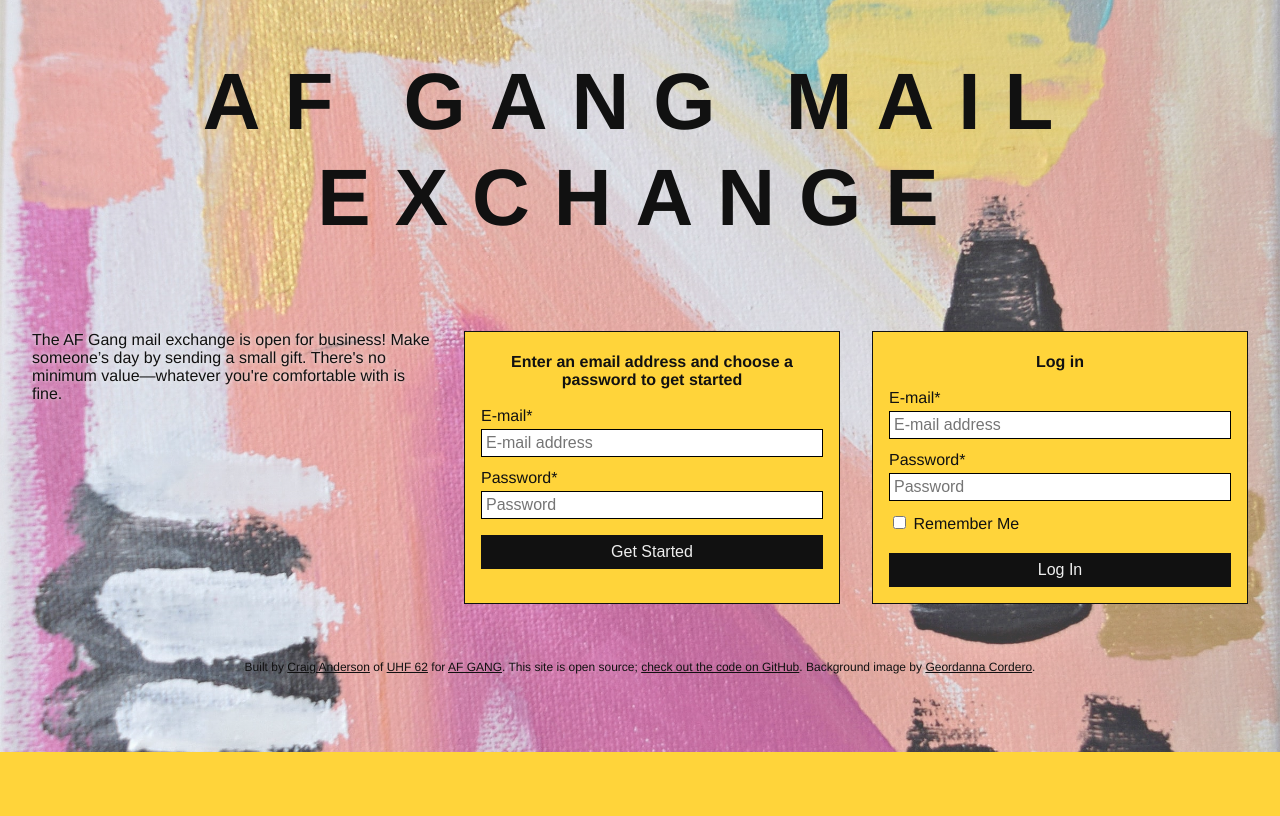
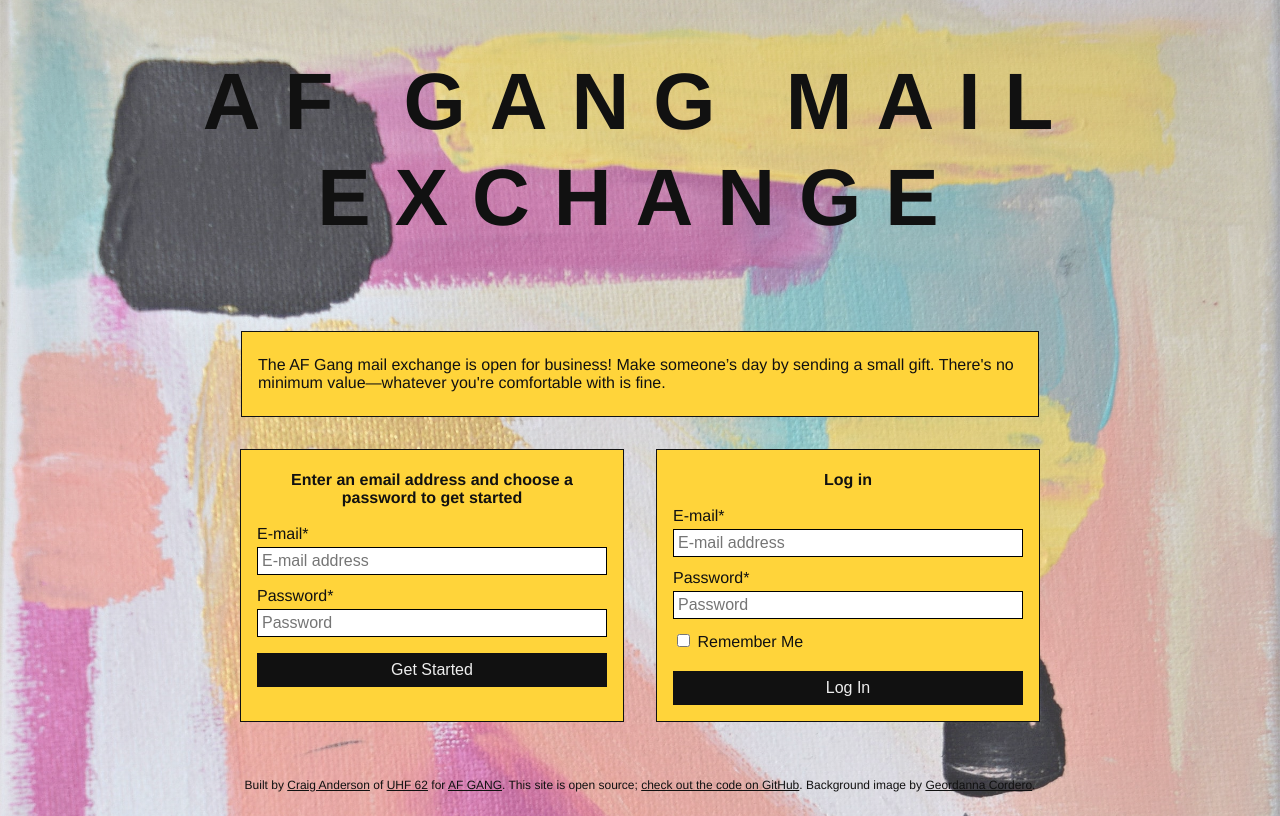
Before and after one commit to craiga/af-gang-mail, a Django app: page / in a window 1280 px wide. Shown: the part 48-864 px from the top of the page. Before the commit the page ends 800 px from the top, so only its background shows below. Run offline with Django 3.2, Linux system fonts and the light colour scheme; style sheets or scripts are compiled from the project's sources; parts of the project's set-up code (start-up, migrations or seed data) failed here and were passed over; some libraries are stand-ins or nearby versions.

Commit message:
Restyling home page

```diff
--- a/af_gang_mail/static/css/components/_form.scss
+++ b/af_gang_mail/static/css/components/_form.scss
@@ -1,7 +1,7 @@
 @use "../colors" as *;
 @use "../size" as *;
 
-form {
+form, .yellow-box {
   padding: $baseSize / 2 $baseSize;
   background: $yellow;
   border: 1px solid $black;
--- a/af_gang_mail/static/css/pages/home/_unauthenticated.scss
+++ b/af_gang_mail/static/css/pages/home/_unauthenticated.scss
@@ -1,16 +1,25 @@
 @use "../../colors" as *;
 @use "../../size" as *;
 
-$formWidthMin: 260px;
-$formWidthMax: 400px;
+$formWidthMin: 200px;
+$formWidthMax: 350px;
 
 .home.unauthenticated {
   main {
-    p {
-      max-width: $formWidthMax * 2;
-      margin: 0 auto;
-      font-size: $baseSize * 1;
-      text-shadow: 0 0 5px $white;
+    display: flex;
+    flex-direction: column;
+    align-items: center;
+
+    #intro {
+      max-width: $formWidthMax;
+      margin: $baseSize;
+      @media (min-width: $formWidthMin * 2 + $baseSize * 10 + 4) {
+        max-width: $formWidthMax * 2 + $baseSize * 4;
+      }
+      @media (max-width: $formWidthMax + $baseSize * 6 + 2) {
+        margin-left: 0;
+        margin-right: 0;
+      }
     }
 
     section {
@@ -18,37 +27,22 @@ $formWidthMax: 400px;
       flex-direction: row;
       flex-wrap: wrap;
       align-items: stretch;
-      justify-content: center;
-      form {
-        flex-grow: 1;
-        flex-basis: auto;
-        width: $formWidthMin;
-        max-width: $formWidthMax;
-        margin: $baseSize 0;
-        box-sizing: border-box;
-        @media (min-width: $formWidthMin * 2 + $baseSize * 2) {
-          margin: $baseSize;
-        }
-      }
-    }
-
-    @media (min-width: $formWidthMax * 3 + $baseSize * 3) {
-      display: flex;
-      flex-direction: row;
-      align-items: stretch;
+      align-content: stretch;
       justify-content: center;
 
-      p {
+      @media (min-width: $formWidthMin * 2 + $baseSize * 10 + 4) {
+          width: 100%;
+      }
+
+      form {
         flex-grow: 1;
         width: $formWidthMin;
         max-width: $formWidthMax;
         margin: $baseSize;
-      }
-
-      section {
-        flex-grow: 1;
-        width: $formWidthMin * 2 + $baseSize * 4;
-        max-width: $formWidthMax * 2 + $baseSize * 4;
+        @media (max-width: $formWidthMax + $baseSize * 6 + 2) {
+          margin-left: 0;
+          margin-right: 0;
+        }
       }
     }
   }
--- a/af_gang_mail/templates/af_gang_mail/home/unauthenticated.html
+++ b/af_gang_mail/templates/af_gang_mail/home/unauthenticated.html
@@ -5,9 +5,11 @@
 {% block body_classes %}home unauthenticated{% endblock %}
 
 {% block content %}
-  <p>The AF Gang mail exchange is open for business!
-    Make someone’s day by sending a small gift.
-    There's no minimum value—whatever you're comfortable with is fine.</p>
+  <div id="intro" class="yellow-box">
+    <p>The AF Gang mail exchange is open for business!
+      Make someone’s day by sending a small gift.
+      There's no minimum value—whatever you're comfortable with is fine.</p>
+  </div>
   <section>
     <form method="post" action="{% url 'account_signup' %}"  data-cy="signup">
     <h1>Enter an email address and choose a password to get started</h1>
```
